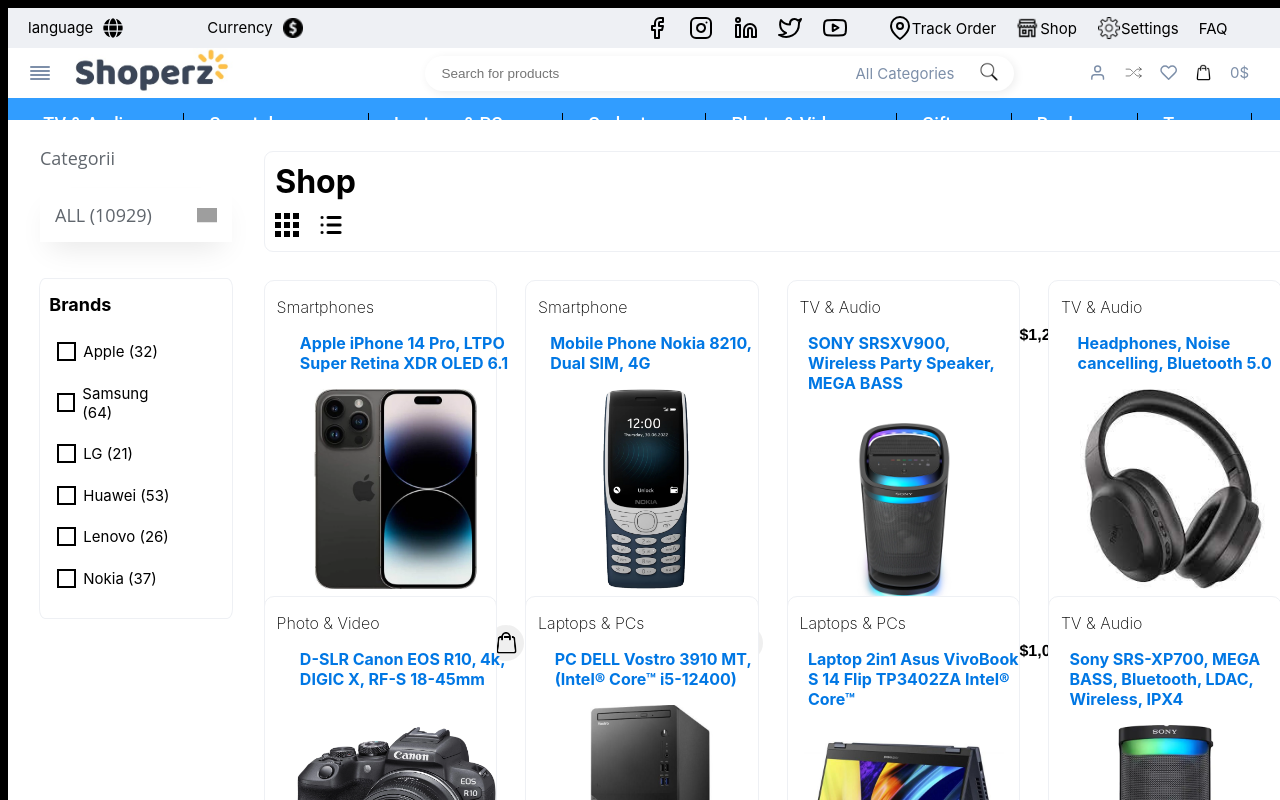
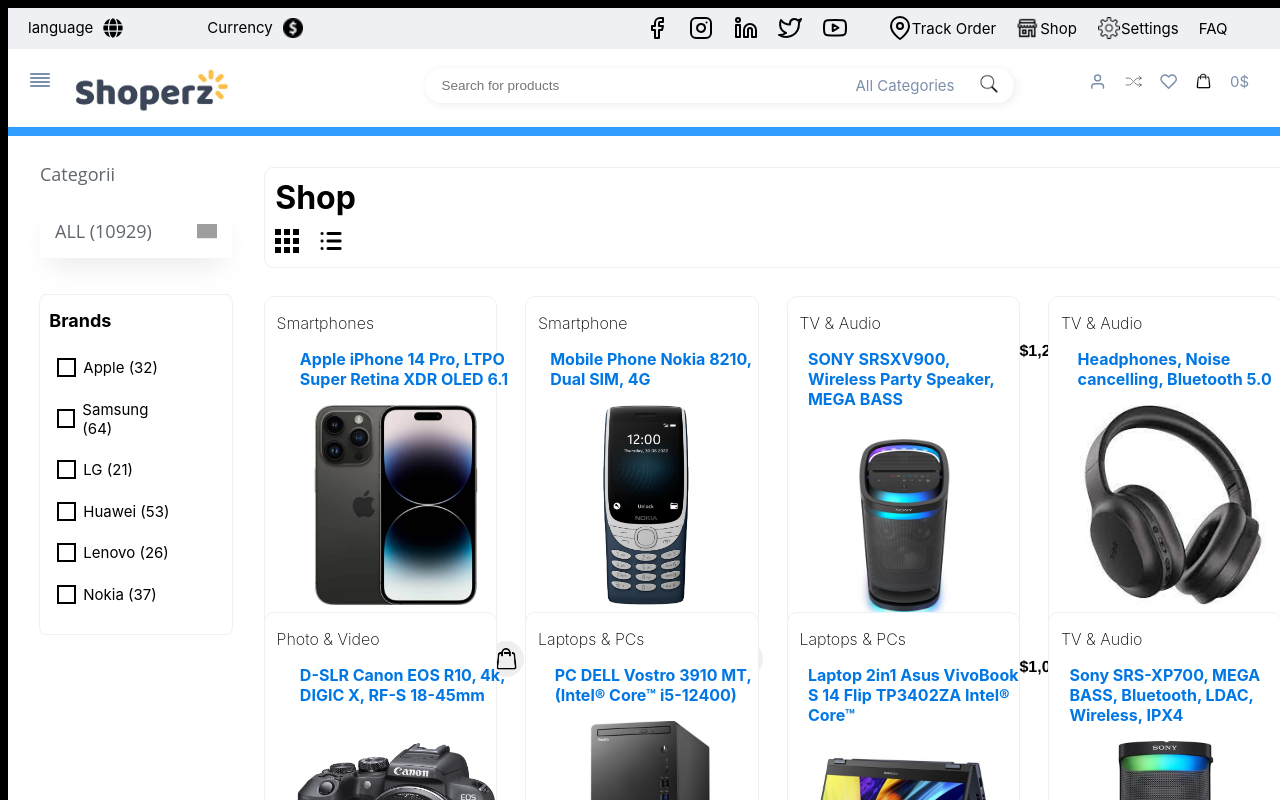
Before and after one commit to Andrei6700/MindSoft-practice-Website, a Vue app: page / in a window 1280 px wide. Shown: the top 800 px of the page. Built offline with nearby package versions, Linux system fonts and the light colour scheme; grey boxes are pictures that could not be loaded.

Commit message:
Fixing a black border

```diff
--- a/src/App.vue
+++ b/src/App.vue
@@ -162,10 +162,10 @@
         </div>
       </div>
       <div class="Header_v1">
-        <div class="header-search" style="padding-top: 0px">
+        <div class="header-search">
           <div
             class="logo-search"
-            style="padding-bottom: 0px; padding-top: 0px"
+            style="padding-bottom: 0px; padding-top: 0px;"
           >
             <svg
               xmlns="http://www.w3.org/2000/svg"
--- a/src/assets/base.css
+++ b/src/assets/base.css
@@ -15,7 +15,10 @@
   display: grid;
   grid:
 
-  "top_header_v1 top_header_v1" 5% "Header_v1 Header_v1" 9% "Page_category_v1 Page_header_v1" 20% "Page_category_v1 Product_list_home_page" 100% / 20% 80%;
+  "top_header_v1 top_header_v1" 15%
+  "Header_v1 Header_v1" 1%
+  "Page_category_v1 Page_header_v1" 20%
+  "Page_category_v1 Product_list_home_page" 100% / 20% 80%;
 
   grid-auto-flow: column dense;
 
@@ -27,11 +30,15 @@
   color: #7d8fa9;
   grid-area: top_header_v1;
   gap: 1px;
+  display: flex;
+  flex-direction: column;
 }
 
 .Header_v1 {
   background: #fff;
   grid-area: Header_v1;
+  display: flex;
+flex-direction: column;
 }
 
 .Page_category_v1 {
@@ -89,6 +96,8 @@
   width: 100%;
   height: 100%;
   padding-top: 1.5%;
+  display: flex;
+  flex-direction: row;
 }
 
 /* header produse */
@@ -157,13 +166,14 @@
 .logo-search {
   width: 100%;
   display: flex;
-  justify-content: center;
-  align-items: center;
   background: #fff;
   color: #7d8fa9;
   height: 100%;
   box-sizing: border-box;
-    padding-bottom: 1%;
+  align-items: flex-start;
+  align-content: flex-start;
+  flex-wrap: nowrap;
+  flex-direction: row;
 }
 
 /* de jos sunt cardurile */
```
